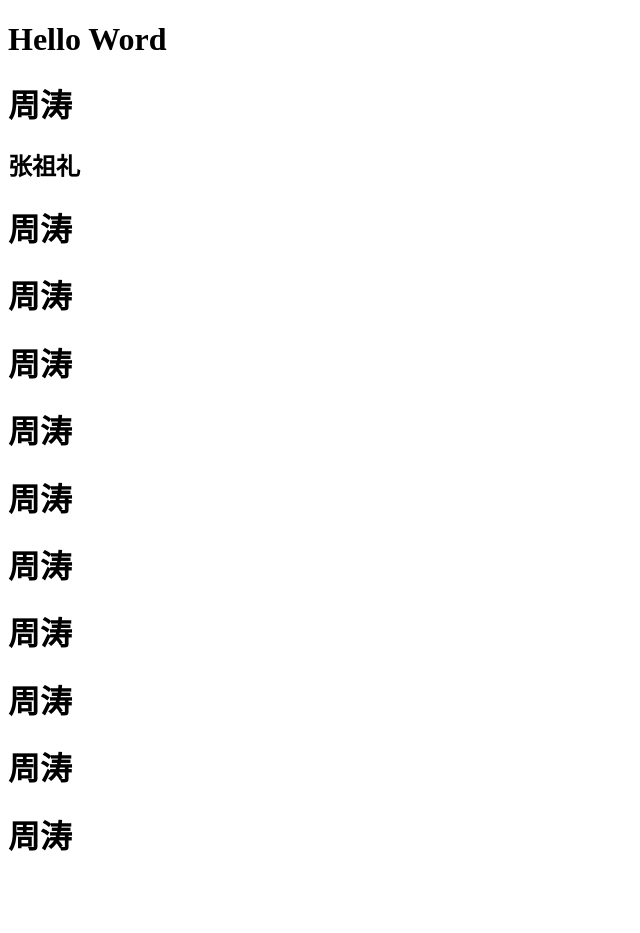
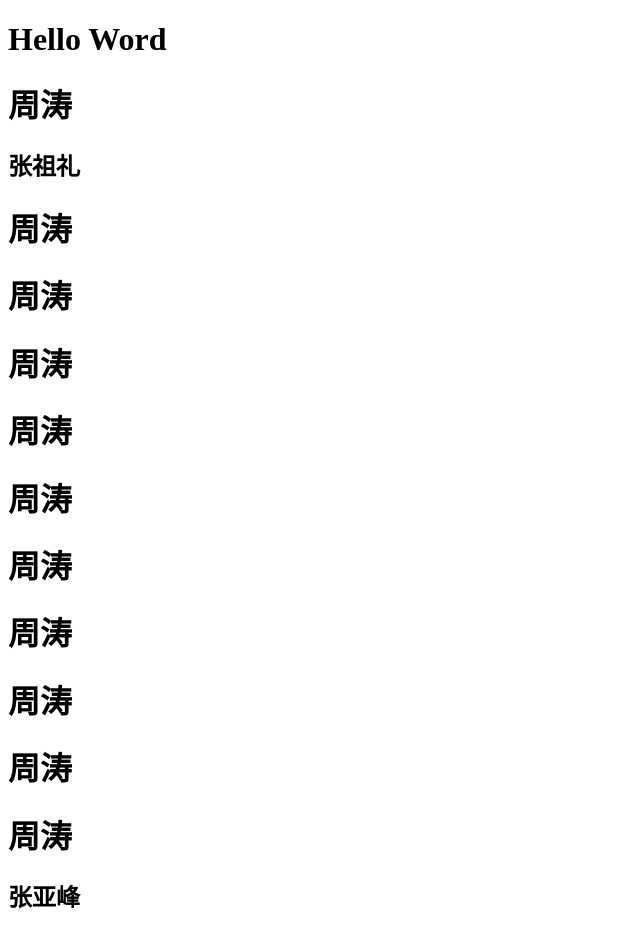
Before and after one commit to zzl123220/AAA, a plain HTML site: page indes.html in a window 1280 px wide. Shown: the whole page, without its empty margins (0-640 px from the left). Before the commit the page ends 878 px from the top, so only its background shows below. Drawn offline with Linux system fonts and the light colour scheme.

Commit message:
'张亚峰第一次添加'

```diff
--- a/indes.html
+++ b/indes.html
@@ -22,6 +22,7 @@
   <h1>周涛</h1>
   <h1>周涛</h1>
   <h1>周涛</h1>
+  <h2>张亚峰</h2>
 </body>
 
 </html>
```
